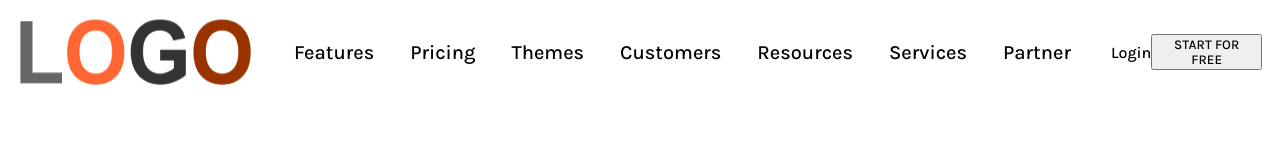
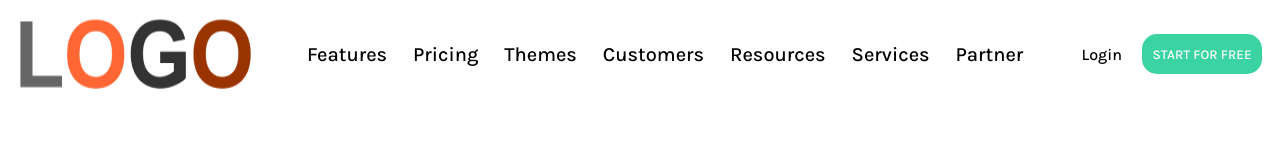
Before and after one commit to JaviFernandezz/202201-W1EX6-javi-fernandez, a plain HTML site: page index.html in a window 1280 px wide. Drawn offline with Linux system fonts and the light colour scheme.

Commit message:
added color and border radius to button start

```diff
--- a/index.html
+++ b/index.html
@@ -27,7 +27,7 @@
           <li><a>Partner</a></li>
         </ul>
         <ul class="login-start">
-          <li>Login</li>
+          <li><a>Login</a></li>
           <li><button class="start-button">START FOR FREE</button></li>
         </ul>
       </nav>
--- a/styles.css
+++ b/styles.css
@@ -13,7 +13,7 @@
   display: flex;
   align-items: center;
   width: 800px;
-  justify-content: space-between;
+  justify-content: space-around;
   font-size: 20px;
 }
 
@@ -21,10 +21,20 @@
   list-style: none;
   display: flex;
   align-items: center;
+  justify-content: flex-end;
+  width: 200px;
 }
 
 .logo {
   margin-right: 2px;
 }
 
-.start-button
+.start-button {
+  border-radius: 15px;
+  height: 40px;
+  width: 120px;
+  background-color: hsl(161deg 63% 53%);
+  color: white;
+  border: none;
+  margin: 0px 0px 0px 20px;
+}
```
